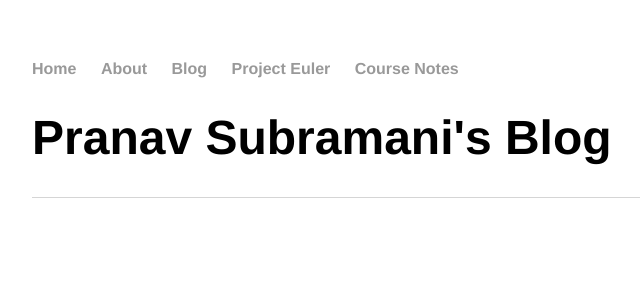
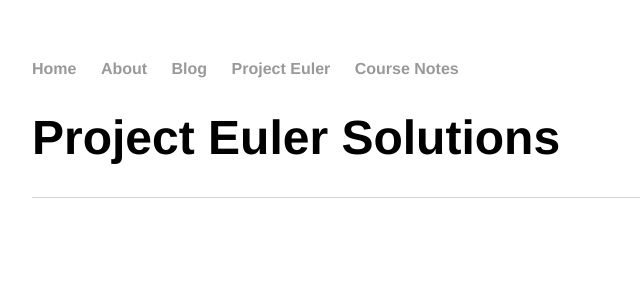
Before and after one commit to pranavsubramani/pranavsubramani.github.io, a Jekyll site: the page built from project_euler/index.html, in a window 1280 px wide. Shown: the top 300 px of the page, without its empty margins (160-800 px from the left). Built offline with Jekyll 4.4.1, drawn with Linux system fonts in a browser that asks for light colours.

Commit message:
project euler + blog title modified

```diff
--- a/blog/index.html
+++ b/blog/index.html
@@ -1,6 +1,6 @@
 ---
 layout: default
-title: Pranav Subramani's Blog
+title: Pranav Subramani Blog
 ---
     <h1>{{ page.title }}</h1>
     <ul class="posts">
--- a/project_euler/index.html
+++ b/project_euler/index.html
@@ -1,6 +1,6 @@
 ---
 layout: default
-title: Pranav Subramani's Blog
+title: Project Euler Solutions
 ---
     <h1>{{ page.title }}</h1>
     <ul class="pesolutions">
```
